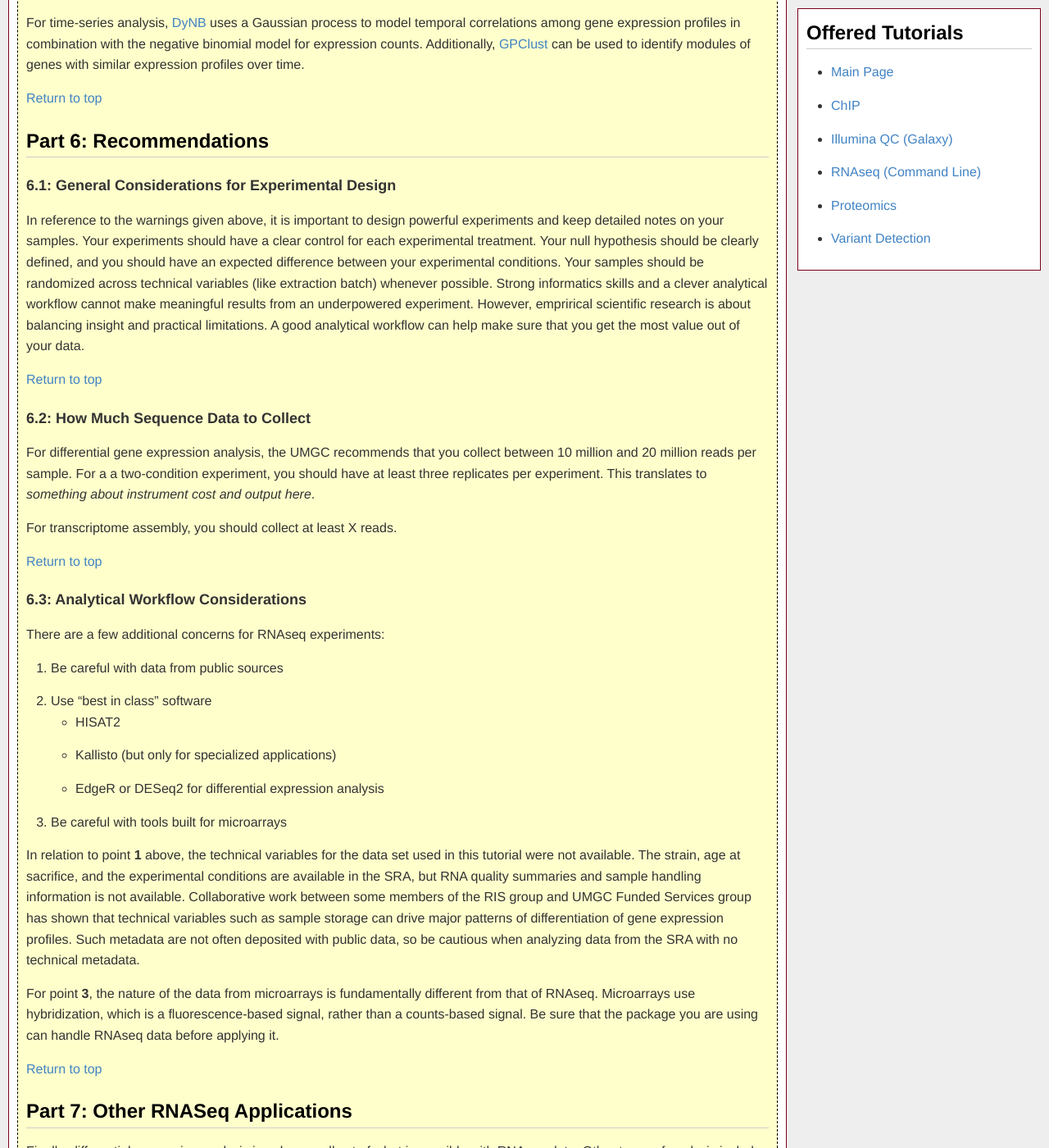
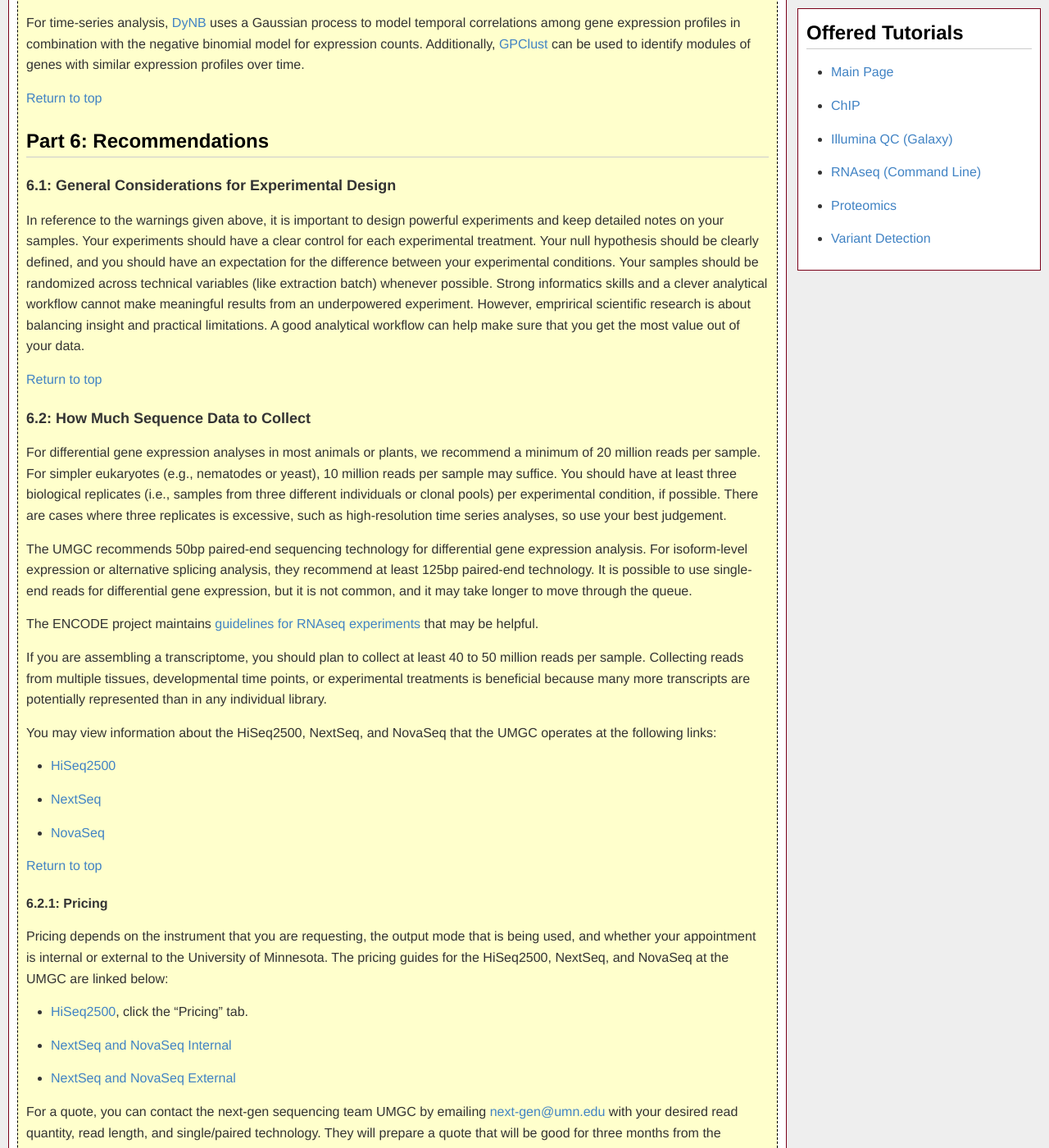
Before and after one commit to msi-ris/Tutorials, a Jekyll site: the page built from rnaseq_cmd.md, in a window 1280 px wide and 1400 px high, scrolled down 33633 px. Shown: the whole window at 82% size. Built offline with Jekyll 4.4.1, drawn with Linux system fonts in a browser that asks for light colours; some of the changed text lies outside the part shown.

Commit message:
Update RNAseq with UMGC info

```diff
--- a/rnaseq_cmd.md
+++ b/rnaseq_cmd.md
@@ -1239,22 +1239,68 @@ identify modules of genes with similar expression profiles over time.
 In reference to the warnings given above, it is important to design powerful
 experiments and keep detailed notes on your samples. Your experiments should
 have a clear control for each experimental treatment. Your null hypothesis
-should be clearly defined, and you should have an expected difference between
-your experimental conditions. Your samples should be randomized across technical
-variables (like extraction batch) whenever possible. Strong informatics skills
-and a clever analytical workflow cannot make meaningful results from an
-underpowered experiment. However, emprirical scientific research is about
-balancing insight and practical limitations. A good analytical workflow can help
-make sure that you get the most value out of your data.
+should be clearly defined, and you should have an expectation for the difference
+between your experimental conditions. Your samples should be randomized across
+technical variables (like extraction batch) whenever possible. Strong
+informatics skills and a clever analytical workflow cannot make meaningful
+results from an underpowered experiment. However, emprirical scientific research
+is about balancing insight and practical limitations. A good analytical workflow
+can help make sure that you get the most value out of your data.
 
 [Return to top](#top)
 ### <a name="6.2"></a> 6.2: How Much Sequence Data to Collect
-For differential gene expression analysis, the UMGC recommends that you collect
-between 10 million and 20 million reads per sample. For a a two-condition
-experiment, you should have at least three replicates per experiment. This
-translates to *something about instrument cost and output here*.
+For differential gene expression analyses in most animals or plants, we
+recommend a minimum of 20 million reads per sample. For simpler eukaryotes
+(e.g., nematodes or yeast), 10 million reads per sample may suffice. You should
+have at least three biological replicates (i.e., samples from three different
+individuals or clonal pools) per experimental condition, if possible. There are
+cases where three replicates is excessive, such as high-resolution time series
+analyses, so use your best judgement.
 
-For transcriptome assembly, you should collect at least X reads.
+The UMGC recommends 50bp paired-end sequencing technology for differential
+gene expression analysis. For isoform-level expression or alternative splicing
+analysis, they recommend at least 125bp paired-end technology. It is possible
+to use single-end reads for differential gene expression, but it is not
+common, and it may take longer to move through the queue.
+
+The ENCODE project maintains [guidelines for RNAseq experiments](https://www.encodeproject.org/documents/cede0cbe-d324-4ce7-ace4-f0c3eddf5972/@@download/attachment/ENCODE%20Best%20Practices%20for%20RNA_v2.pdf) that may be helpful.
+
+If you are assembling a transcriptome, you should plan to collect at least 40
+to 50 million reads per sample. Collecting reads from multiple tissues,
+developmental time points, or experimental treatments is beneficial because
+many more transcripts are potentially represented than in any individual
+library.
+
+You may view information about the HiSeq2500, NextSeq, and NovaSeq that the UMGC
+operates at the following links:
+
+- [HiSeq2500](http://genomics.umn.edu/nextgen-hiseq-high.php)
+- [NextSeq](http://genomics.umn.edu/nextgen-nextseq.php)
+- [NovaSeq](http://genomics.umn.edu/nextgen-novaseq.php)
+
+[Return to top](#top)
+#### <a name="6.2.1"></a> 6.2.1: Pricing
+Pricing depends on the instrument that you are requesting, the output mode
+that is being used, and whether your appointment is internal or external to the
+University of Minnesota. The pricing guides for the HiSeq2500, NextSeq, and
+NovaSeq at the UMGC are linked below:
+
+- [HiSeq2500](http://genomics.umn.edu/nextgen-hiseq-high.php), click the "Pricing" tab.
+- [NextSeq and NovaSeq Internal](http://genomics.umn.edu/downloads/NovaSeq_NextSeq_Internal_Pricing_032118_update.pdf)
+- [NextSeq and NovaSeq External](http://genomics.umn.edu/downloads/NovaSeq_NextSeq_External_Pricing_032118_update.pdf)
+
+For a quote, you can contact the next-gen sequencing team UMGC by emailing
+<next-gen@umn.edu> with your desired read quantity, read length, and
+single/paired technology. They will prepare a quote that will be good for three
+months from the prepartion date.
+
+[Return to top](#top)
+#### <a name="6.2.2"></a> 6.2.2: Expected Turnaround Time
+The standard turnaround time for RNAseq projects at the UMGC is 6-8 weeks,
+assuming the libraries pass QC and there are no complications with the reagents
+or the instruments. For faster turnaround, you may request to use the NextSeq,
+which is a single lane, rather than a shared cell like with the other
+instruments.
 
 [Return to top](#top)
 ### <a name="6.3"></a> 6.3: Analytical Workflow Considerations
@@ -1276,6 +1322,17 @@ variables such as sample storage can drive major patterns of differentiation
 of gene expression profiles. Such metadata are not often deposited with public
 data, so be cautious when analyzing data from the SRA with no technical
 metadata.
+
+In regard to point **2**, most RNAseq alignment should be done with HISAT2 or
+STAR. STAR requires that you build a special index for each read length that
+you wish to align, so we cannot provide general instructions here. Kallisto can
+be used for transcript quantification, but is not a general purpose alignment
+tool for epxression analysis - you should only use Kallisto if your reads and
+reference genome have **very few** expected sequence differences. Most studies
+fall outside of this case, so we do not recommend it for general RNAseq
+analyses. Several packages and statistical models exist for identifying
+differentially expressed genes, but we recommend EdgeR or DESeq2 because they
+implement robust models and have well-documented features.
 
 For point **3**, the nature of the data from microarrays is fundamentally
 different from that of RNAseq. Microarrays use hybridization, which is a
```
Also changed, not shown: other parts of rnaseq_cmd.md (+1 -1 lines).
